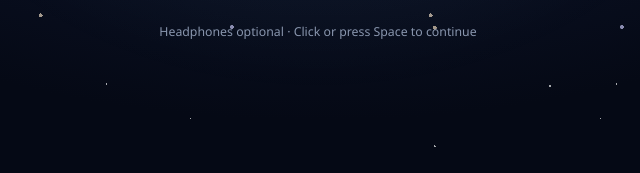
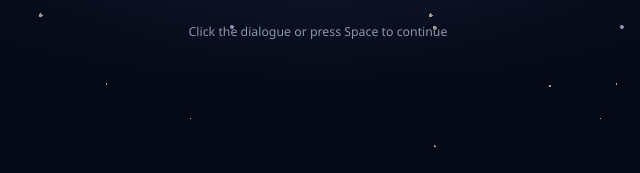
Before and after one commit to Nitroxyl/santara-arceus, a plain HTML site: page players/cd/index.html in a window 1280 px wide. Shown: the part 624-797 px from the top of the page, 322-962 px from the left. Drawn offline with Linux system fonts and the light colour scheme.

Commit message:
Clarify controls on the four personal invitation pages

```diff
--- a/players/cd/index.html
+++ b/players/cd/index.html
@@ -33,7 +33,7 @@
         <span class="ornament" aria-hidden="true">✧</span>
         <p class="intro-copy">There is a place between sleep and waking where even the stars fall silent. Tonight, something is waiting for you there.</p>
         <button class="action" id="start" type="button">Enter the dream</button>
-        <p class="intro-note">Headphones optional · Click or press Space to continue</p>
+        <p class="intro-note">Click the dialogue or press Space to continue</p>
       </section>
       <section class="ending hidden" id="ending" aria-labelledby="ending-title">
         <p class="eyebrow">THE DREAM ENDS</p>
```
Also changed, not shown: players/hins/index.html (+1 -1 lines), players/martyn/index.html (+1 -1 lines), players/rizqi/index.html (+1 -1 lines).
